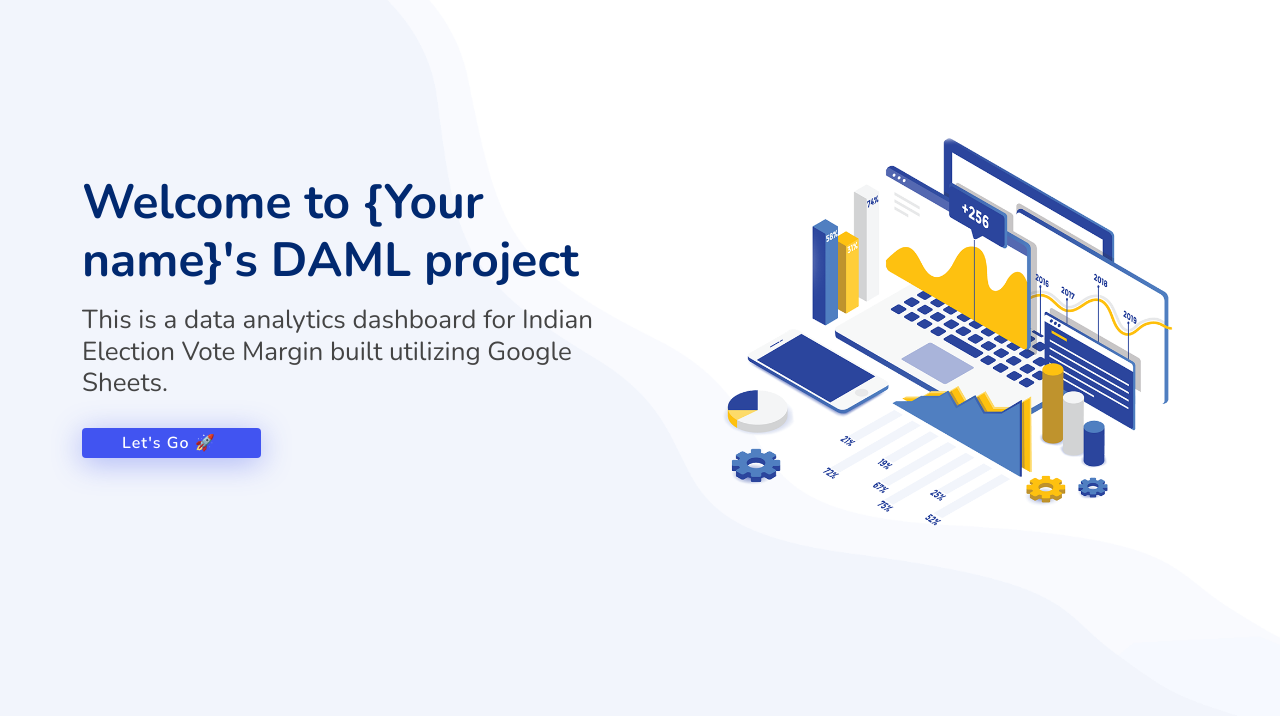
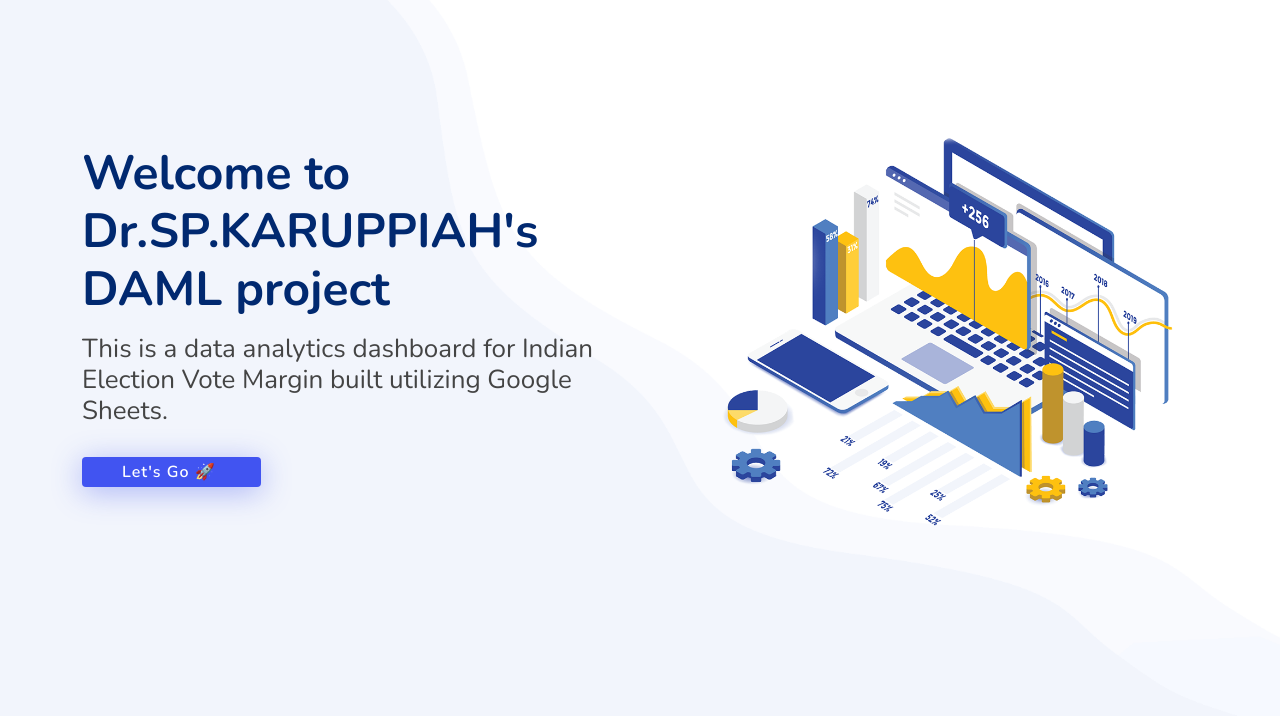
Before and after one commit to Karuppiah19722023/DATA, a plain HTML site: page index.html in a window 1280 px wide. Shown: the part 84-800 px from the top of the page. Drawn offline with nearby package versions, Linux system fonts and the light colour scheme; some icons are missing.

Commit message:
DATA ANALYTICS

```diff
--- a/index.html
+++ b/index.html
@@ -58,7 +58,7 @@
       <div class="row">
         <div class="col-lg-6 d-flex flex-column justify-content-center">
           <h1 data-aos="fade-up">
-            Welcome to {Your name}'s DAML project
+            Welcome to Dr.SP.KARUPPIAH's DAML project
           </h1>
           <h2 data-aos="fade-up" data-aos-delay="400">
             This is a data analytics dashboard for Indian Election Vote Margin built utilizing Google Sheets.
@@ -108,7 +108,7 @@
 
           </div>
         </div>
-      </div>
+      </div><iframe src="https://docs.google.com/spreadsheets/d/e/2PACX-1vR3QLBPkMCW6VjE_1CUyFHDoJ2p4kxmT_eR7UFQQagNTemaUGggKs2I9h2M0rqXU2nVhQs2Mto2SwSO/pubhtml?gid=464627821&amp;single=true&amp;widget=true&amp;headers=false"></iframe>
 
     </section><!-- End dashboard Section -->
 
```
